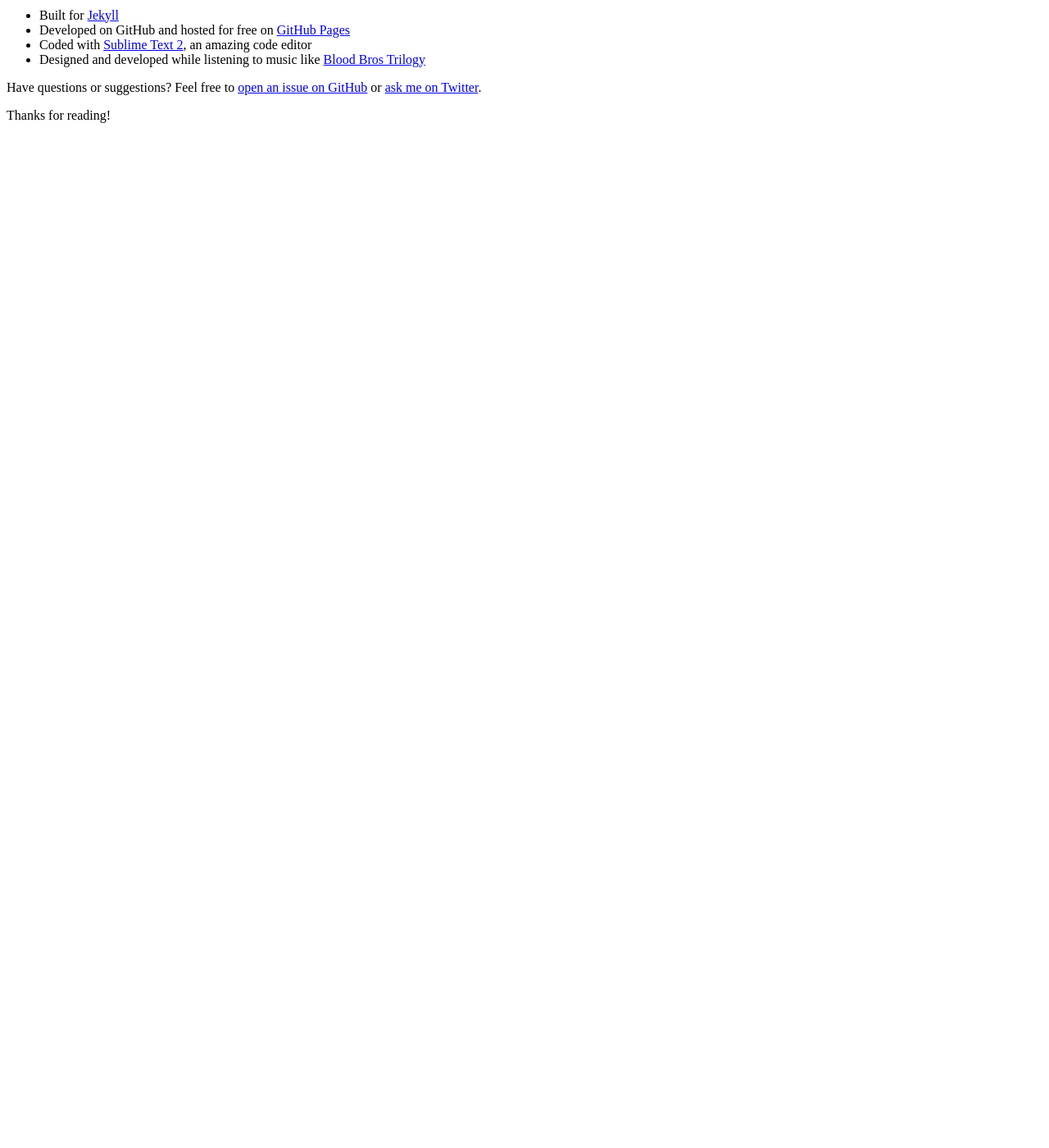
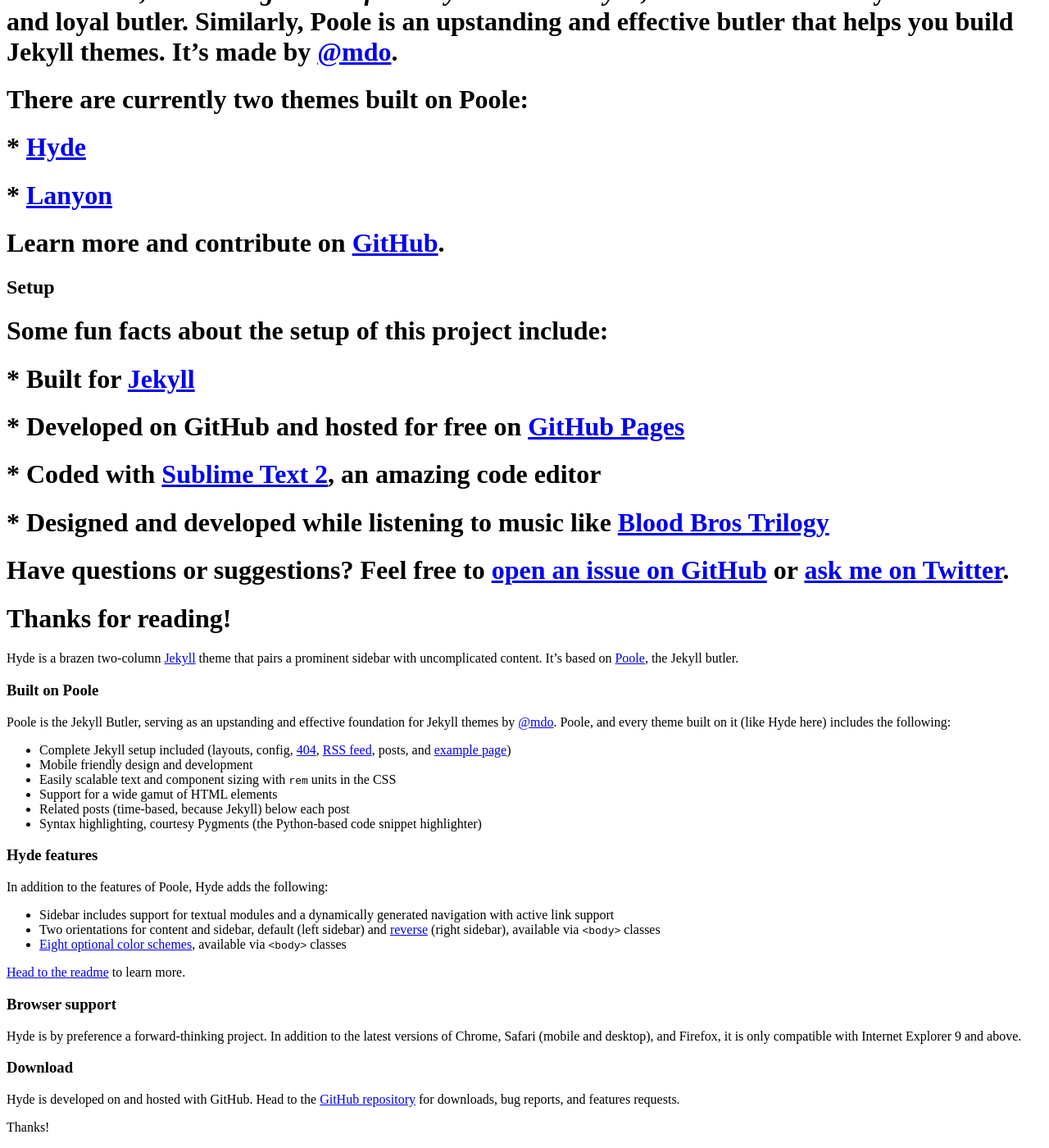
Before and after one commit to TomStarshak/TomStarshak.github.io, a Jekyll site: the page built from about.md, in a window 1280 px wide and 1400 px high, scrolled down 527 px. Shown: the whole window at 82% size. Built offline with Jekyll 4.4.1, drawn with Linux system fonts in a browser that asks for light colours; Markdown is read by kramdown in place of the engine named in the settings; before the commit the page ends 900 px from its top, so only the background shows below that; some of the changed text lies outside the part shown.

Commit message:
Update about.md

```diff
--- a/about.md
+++ b/about.md
@@ -3,28 +3,61 @@ layout: page
 title: About
 ---
 
-<p class="message">
-  Hey there! This page is included as an example. Feel free to customize it for your own use upon downloading. Carry on!
-</p>
+#<p class="message">
+#  Hey there! This page is included as an example. Feel free to customize it for your own use upon downloading. Carry on!
+#</p>
+#
+#In the novel, *The Strange Case of Dr. Jeykll and Mr. Hyde*, Mr. Poole is Dr. Jekyll's virtuous and loyal butler. Similarly, Poole is an upstanding and effective butler that helps you build Jekyll themes. It's made by [@mdo](https://twitter.com/mdo).
 
-In the novel, *The Strange Case of Dr. Jeykll and Mr. Hyde*, Mr. Poole is Dr. Jekyll's virtuous and loyal butler. Similarly, Poole is an upstanding and effective butler that helps you build Jekyll themes. It's made by [@mdo](https://twitter.com/mdo).
+#There are currently two themes built on Poole:
 
-There are currently two themes built on Poole:
+#* [Hyde](http://hyde.getpoole.com)
+#* [Lanyon](http://lanyon.getpoole.com)
 
-* [Hyde](http://hyde.getpoole.com)
-* [Lanyon](http://lanyon.getpoole.com)
-
-Learn more and contribute on [GitHub](https://github.com/poole).
+#Learn more and contribute on [GitHub](https://github.com/poole).
 
 ## Setup
 
-Some fun facts about the setup of this project include:
+#Some fun facts about the setup of this project include:
 
-* Built for [Jekyll](http://jekyllrb.com)
-* Developed on GitHub and hosted for free on [GitHub Pages](https://pages.github.com)
-* Coded with [Sublime Text 2](http://sublimetext.com), an amazing code editor
-* Designed and developed while listening to music like [Blood Bros Trilogy](https://soundcloud.com/maddecent/sets/blood-bros-series)
+#* Built for [Jekyll](http://jekyllrb.com)
+#* Developed on GitHub and hosted for free on [GitHub Pages](https://pages.github.com)
+#* Coded with [Sublime Text 2](http://sublimetext.com), an amazing code editor
+#* Designed and developed while listening to music like [Blood Bros Trilogy](https://soundcloud.com/maddecent/sets/blood-bros-series)
 
-Have questions or suggestions? Feel free to [open an issue on GitHub](https://github.com/poole/issues/new) or [ask me on Twitter](https://twitter.com/mdo).
+#Have questions or suggestions? Feel free to [open an issue on GitHub](https://github.com/poole/issues/new) or [ask me on Twitter](https://twitter.com/mdo).
 
-Thanks for reading!
+#Thanks for reading!
+
+Hyde is a brazen two-column [Jekyll](http://jekyllrb.com) theme that pairs a prominent sidebar with uncomplicated content. It's based on [Poole](http://getpoole.com), the Jekyll butler.
+
+### Built on Poole
+
+Poole is the Jekyll Butler, serving as an upstanding and effective foundation for Jekyll themes by [@mdo](https://twitter.com/mdo). Poole, and every theme built on it (like Hyde here) includes the following:
+
+* Complete Jekyll setup included (layouts, config, [404](/404), [RSS feed](/atom.xml), posts, and [example page](/about))
+* Mobile friendly design and development
+* Easily scalable text and component sizing with `rem` units in the CSS
+* Support for a wide gamut of HTML elements
+* Related posts (time-based, because Jekyll) below each post
+* Syntax highlighting, courtesy Pygments (the Python-based code snippet highlighter)
+
+### Hyde features
+
+In addition to the features of Poole, Hyde adds the following:
+
+* Sidebar includes support for textual modules and a dynamically generated navigation with active link support
+* Two orientations for content and sidebar, default (left sidebar) and [reverse](https://github.com/poole/lanyon#reverse-layout) (right sidebar), available via `<body>` classes
+* [Eight optional color schemes](https://github.com/poole/hyde#themes), available via `<body>` classes
+
+[Head to the readme](https://github.com/poole/hyde#readme) to learn more.
+
+### Browser support
+
+Hyde is by preference a forward-thinking project. In addition to the latest versions of Chrome, Safari (mobile and desktop), and Firefox, it is only compatible with Internet Explorer 9 and above.
+
+### Download
+
+Hyde is developed on and hosted with GitHub. Head to the <a href="https://github.com/poole/hyde">GitHub repository</a> for downloads, bug reports, and features requests.
+
+Thanks!
```
